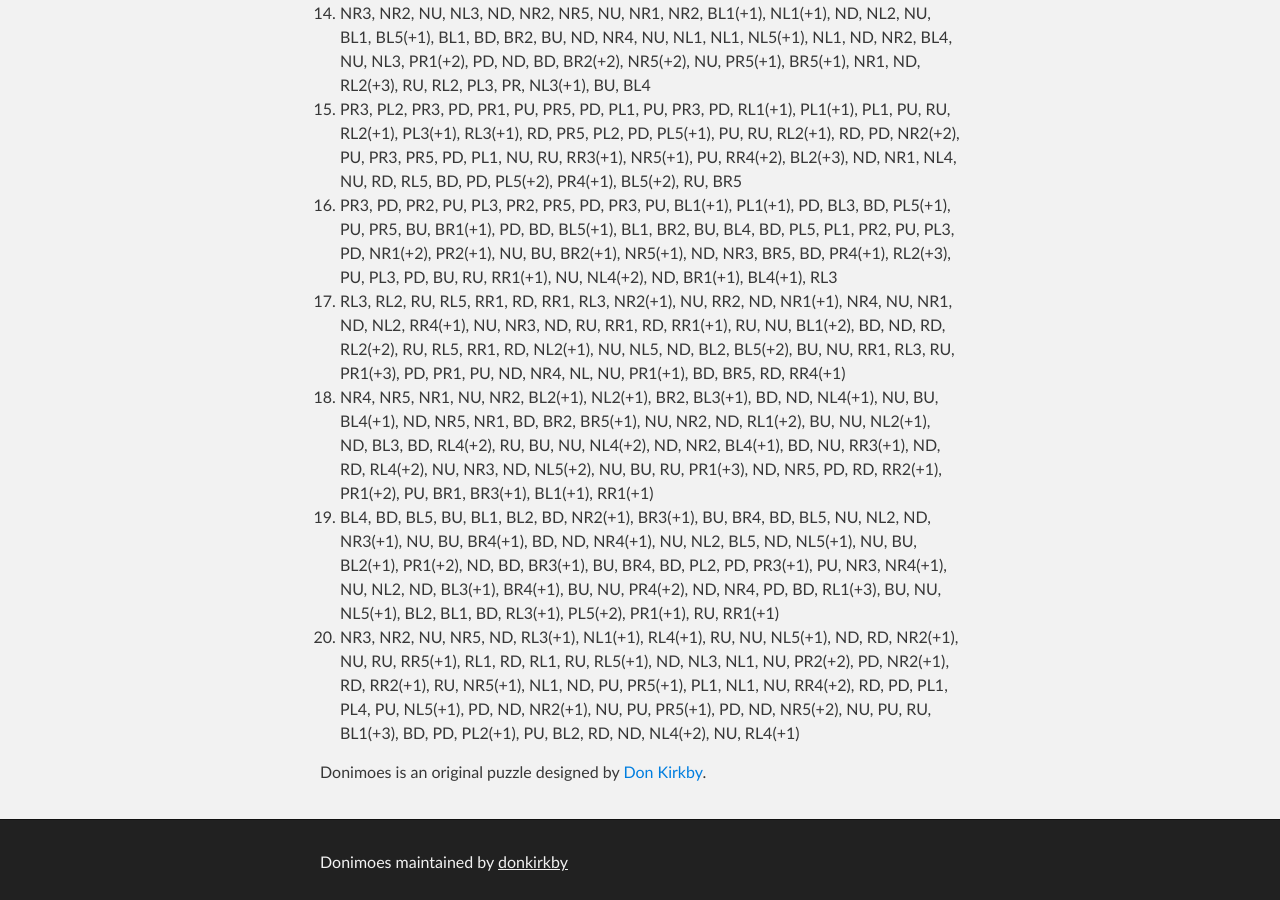
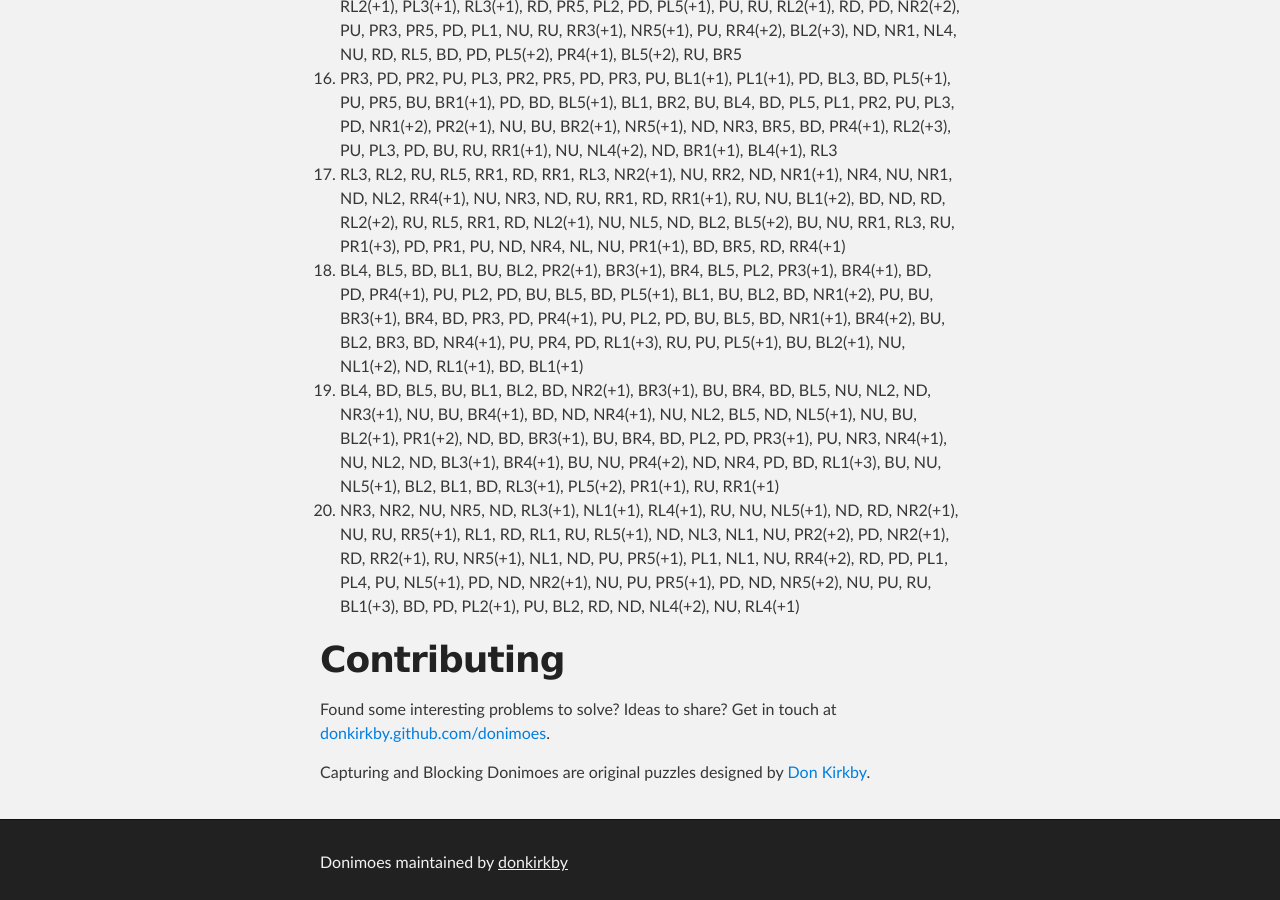
Before and after one commit to donkirkby/donimoes, a Jekyll site: the page built from docs/rules.md, in a window 1280 px wide and 900 px high, scrolled down 22522 px. Built offline with Jekyll 4.4.1, drawn with Linux system fonts in a browser that asks for light colours; some of the changed text lies outside the part shown.

Commit message:
Make Fujisan problem 18 easier, and regenerate rules PDF.

```diff
--- a/docs/rules.md
+++ b/docs/rules.md
@@ -763,9 +763,9 @@
     5 3 2 2 1 5 4 2 4 3 0 1
 
 ### Problem 18 ###
-    0 0 4 1 0 1 0 3 2 2 4 2
+    2 4 2 5 3 5 1 2 4 2 3 4
     - - - - - - - - - - - -
-    5 4 3 4 2 5 1 0 5 1 5 4
+    5 5 1 0 1 1 0 0 1 4 0 0
 
 ### Problem 19 ###
     2 4 1 0 0 5 1 2 4 2 4 0
@@ -827,7 +821,7 @@
     40U, 41U, 16U, 20L, 40U, 41U, 16U, 64R, 63R, 65R, 55R, 54D, 01R, 11D, 52D, 51D,
     66R, 66R, 33D, 33D, 42L, 50L, 44L, 60L
 
-## Capturing Solutions ##
+## Capturing Donimoes Solutions ##
 Here are the solutions to Capturing Donimoes problems. For each step, move the
 listed domino left, right, up, or down. Then make captures for any matching
 numbers.
@@ -918,11 +912,11 @@
     ND, RD, RL2(+2), RU, RL5, RR1, RD, NL2(+1), NU, NL5, ND, BL2, BL5(+2), BU, NU,
     RR1, RL3, RU, PR1(+3), PD, PR1, PU, ND, NR4, NL, NU, PR1(+1), BD, BR5, RD,
     RR4(+1)
-18. NR4, NR5, NR1, NU, NR2, BL2(+1), NL2(+1), BR2, BL3(+1), BD, ND, NL4(+1), NU,
-    BU, BL4(+1), ND, NR5, NR1, BD, BR2, BR5(+1), NU, NR2, ND, RL1(+2), BU, NU,
-    NL2(+1), ND, BL3, BD, RL4(+2), RU, BU, NU, NL4(+2), ND, NR2, BL4(+1), BD, NU,
-    RR3(+1), ND, RD, RL4(+2), NU, NR3, ND, NL5(+2), NU, BU, RU, PR1(+3), ND, NR5,
-    PD, RD, RR2(+1), PR1(+2), PU, BR1, BR3(+1), BL1(+1), RR1(+1)
+18. BL4, BL5, BD, BL1, BU, BL2, PR2(+1), BR3(+1), BR4, BL5, PL2, PR3(+1), BR4(+1),
+    BD, PD, PR4(+1), PU, PL2, PD, BU, BL5, BD, PL5(+1), BL1, BU, BL2, BD, NR1(+2),
+    PU, BU, BR3(+1), BR4, BD, PR3, PD, PR4(+1), PU, PL2, PD, BU, BL5, BD, NR1(+1),
+    BR4(+2), BU, BL2, BR3, BD, NR4(+1), PU, PR4, PD, RL1(+3), RU, PU, PL5(+1), BU,
+    BL2(+1), NU, NL1(+2), ND, RL1(+1), BD, BL1(+1)
 19. BL4, BD, BL5, BU, BL1, BL2, BD, NR2(+1), BR3(+1), BU, BR4, BD, BL5, NU, NL2,
     ND, NR3(+1), NU, BU, BR4(+1), BD, ND, NR4(+1), NU, NL2, BL5, ND, NL5(+1), NU,
     BU, BL2(+1), PR1(+2), ND, BD, BR3(+1), BU, BR4, BD, PL2, PD, PR3(+1), PU, NR3,
@@ -936,6 +930,12 @@
     PR5(+1), PD, ND, NR5(+2), NU, PU, RU, BL1(+3), BD, PD, PL2(+1), PU, BL2, RD,
     ND, NL4(+2), NU, RL4(+1)
 
-Donimoes is an original puzzle designed by [Don Kirkby][don].
+# Contributing #
+Found some interesting problems to solve? Ideas to share? Get in touch at
+[donkirkby.github.com/donimoes][github].
 
+Capturing and Blocking Donimoes are original puzzles designed by
+[Don Kirkby][don].
+
+[github]: https://donkirkby.github.com/donimoes
 [don]: https://donkirkby.github.com/
```
Also changed, not shown: other parts of docs/rules.md (+1 -7 lines), 1 other file.
